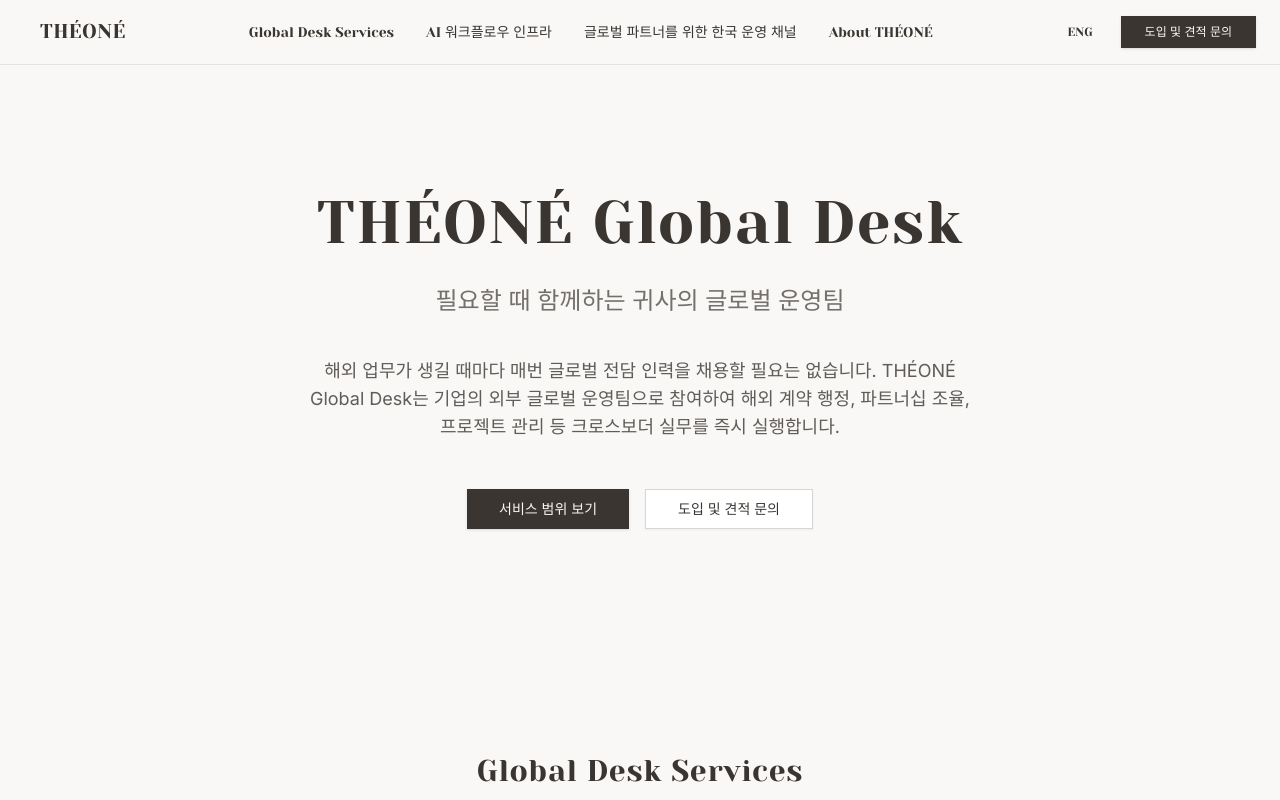
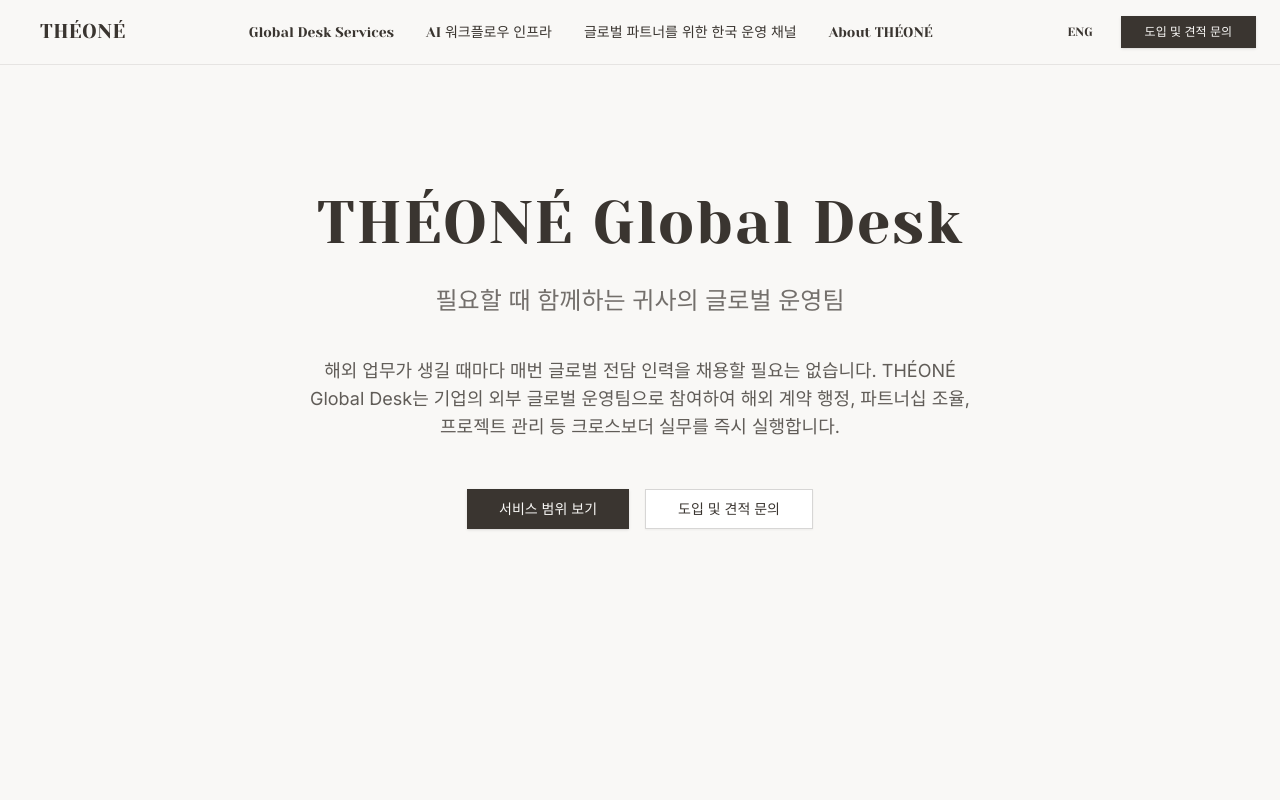
Before and after one commit to tteehhaa/theo-ne-landing, a React (Vite) app: page / in a window 1280 px wide. Shown: the top 800 px of the page. Built offline with nearby package versions, Linux system fonts and the light colour scheme.

Commit message:
Update App.tsx

```diff
--- a/src/App.tsx
+++ b/src/App.tsx
@@ -7,13 +7,14 @@
 import AboutSection from "@/components/sections/AboutSection";
 import ContactSection from "@/components/sections/ContactSection";
 import { Toaster } from "@/components/ui/sonner";
-import './App.css'; // ★ 기존 디자인을 불러오는 마법의 한 줄
+import './App.css';
 
 function App() {
   return (
     <div className="min-h-screen bg-cream text-charcoal font-sans scroll-smooth">
       <Navbar />
-      <main>
+      {/* 섹션 간의 여유를 위해 space-y-12 (간격)와 pb-24 (하단 여백) 추가 */}
+      <main className="space-y-12 pb-24">
         <HeroSection />
         <ServiceSection />
         <InnovationSection />
```
